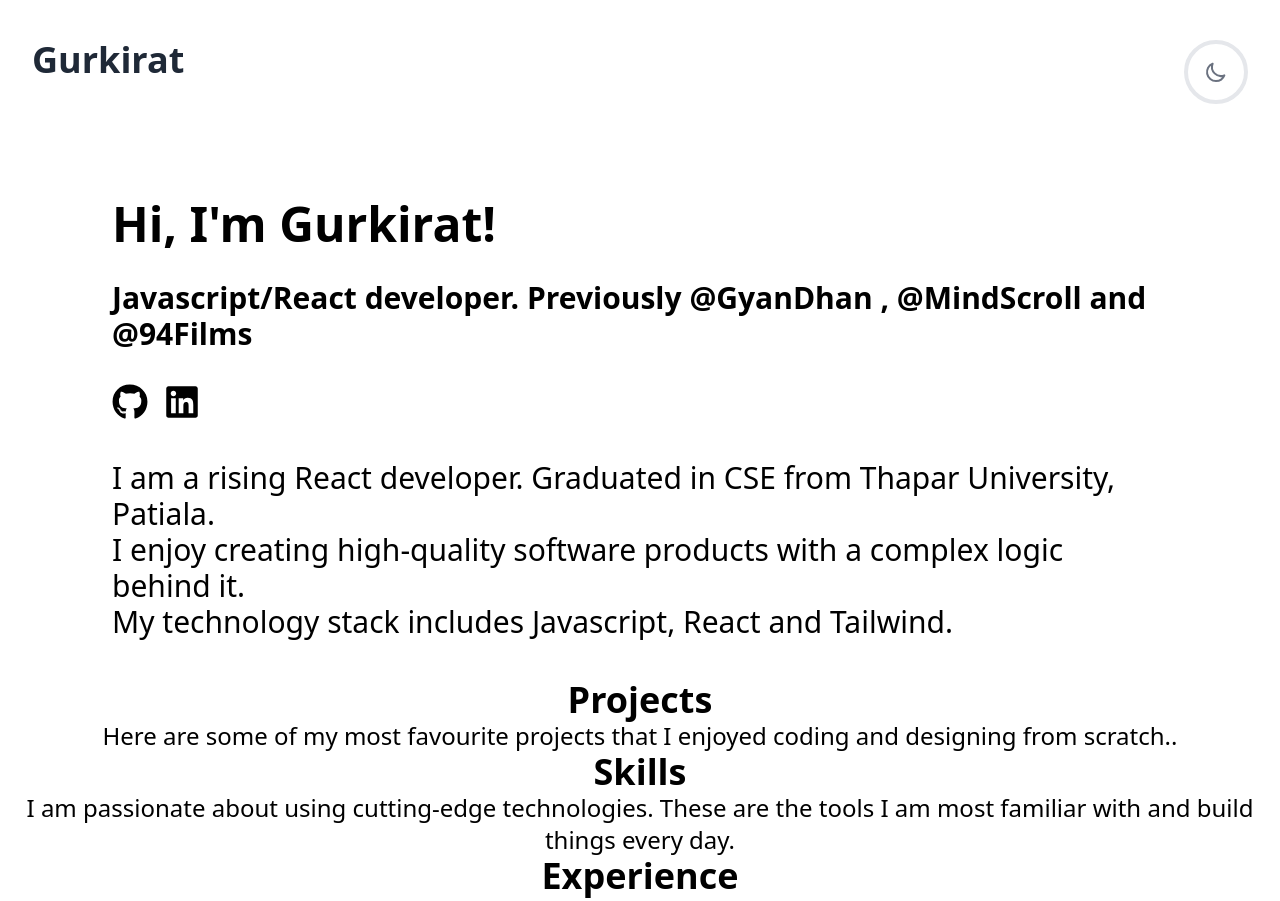
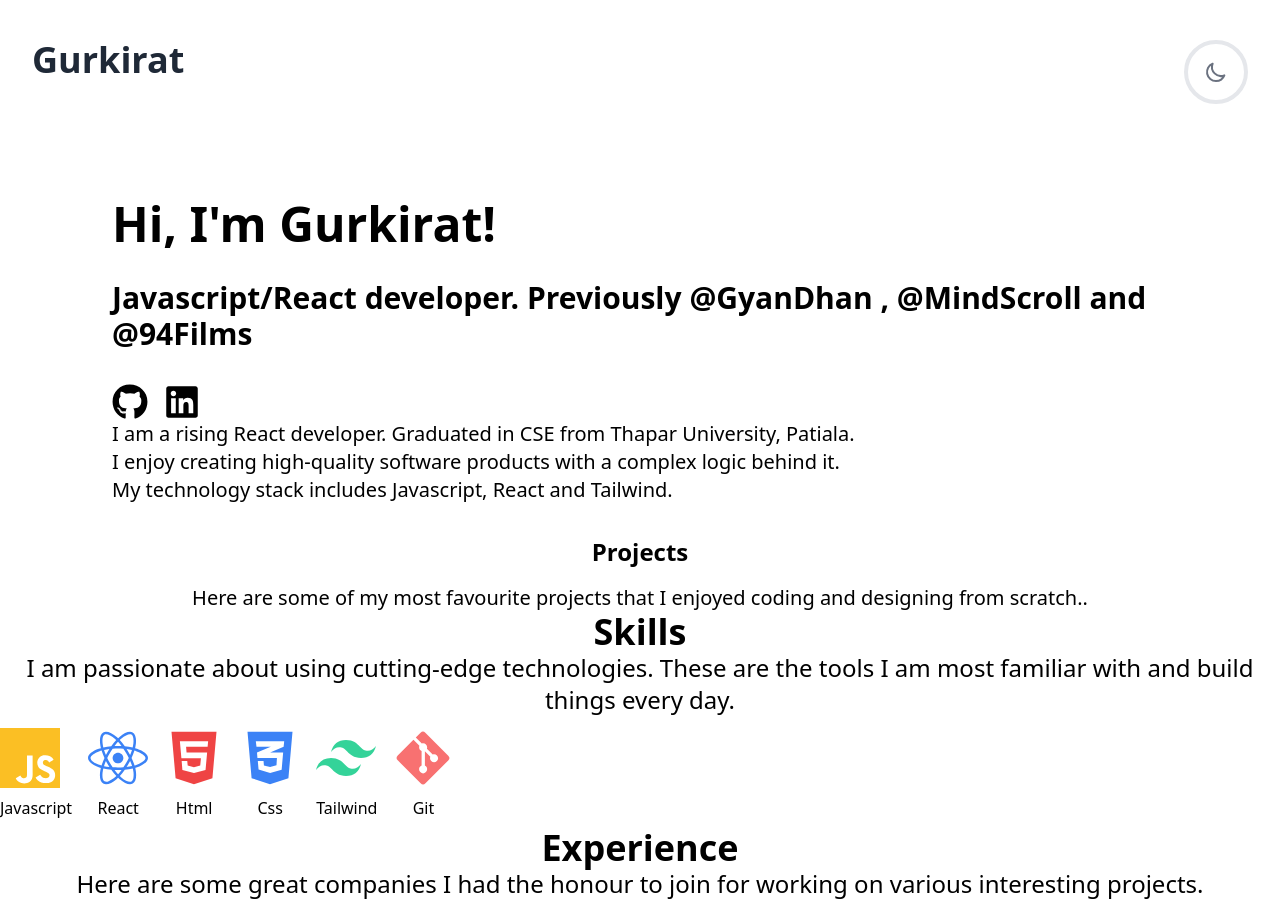
Before and after one commit to GurkiratSidhu/gurkirat-portfolio, a React (Create React App) app: page / in a window 1280 px wide. Shown: the top 901 px of the page. Built offline with nearby package versions, Linux system fonts and the light colour scheme.

Commit message:
added skill icons

```diff
--- a/src/Header.js
+++ b/src/Header.js
@@ -24,7 +24,7 @@ function Header() {
 					</div>
 				</div>
 
-				<div className="my-10 text-3xl ">
+				<div className="mb-8 text-base md:text-xl dark:text-white-700 text-black-700">
 					<p>
 						I am a rising React developer. Graduated in CSE from Thapar
 						University, Patiala.<br></br>I enjoy creating high-quality software
--- a/src/Projects.js
+++ b/src/Projects.js
@@ -4,8 +4,10 @@ function Projects() {
 	return (
 		<div>
 			<div className="dark:text-white">
-				<h1 className="text-4xl font-extrabold">Projects</h1>
-				<h2 className="text-2xl">
+				<h1 className="mb-4 text-2xl font-bold md:text-sectionHeader dark:text-white-900 text-black-900">
+					Projects
+				</h1>
+				<h2 className="text-base md:text-xl dark:text-white-700 text-black-700">
 					Here are some of my most favourite projects that I enjoyed coding and
 					designing from scratch..
 				</h2>
--- a/src/Skills.js
+++ b/src/Skills.js
@@ -1,4 +1,6 @@
 import React from "react";
+import { FaReact, FaHtml5, FaCss3Alt, FaGitAlt } from "react-icons/fa";
+import { SiTailwindcss, SiJavascript } from "react-icons/si";
 
 function Skills() {
 	return (
@@ -9,6 +11,56 @@ function Skills() {
 					I am passionate about using cutting-edge technologies. These are the
 					tools I am most familiar with and build things every day.
 				</h2>
+				<div className="flex space-x-4 text-6xl ">
+					<div className="block pt-3 pb-2 text-center rounded-md dark:bg-gray-900 bg-whiteTheme">
+						<div className="text-yellow-400">
+							<SiJavascript />
+						</div>
+						<p className="mt-2 text-base font-medium text-black-700 dark:text-white-700">
+							Javascript
+						</p>
+					</div>
+					<div className="block pt-3 pb-2 text-center rounded-md dark:bg-gray-900 bg-whiteTheme">
+						<div className="text-blue-500">
+							<FaReact />
+						</div>
+						<p className="mt-2 text-base font-medium text-black-700 dark:text-white-700">
+							React
+						</p>
+					</div>
+					<div className="block pt-3 pb-2 text-center rounded-md dark:bg-gray-900 bg-whiteTheme">
+						<div className="text-red-500">
+							<FaHtml5 />
+						</div>
+						<p className="mt-2 text-base font-medium text-black-700 dark:text-white-700">
+							Html
+						</p>
+					</div>
+					<div className="block pt-3 pb-2 text-center rounded-md dark:bg-gray-900 bg-whiteTheme">
+						<div className="text-blue-500">
+							<FaCss3Alt />
+						</div>
+						<p className="mt-2 text-base font-medium text-black-700 dark:text-white-700">
+							Css
+						</p>
+					</div>
+					<div className="block pt-3 pb-2 text-center rounded-md dark:bg-gray-900 bg-whiteTheme">
+						<div className="text-green-400">
+							<SiTailwindcss />
+						</div>
+						<p className="mt-2 text-base font-medium text-black-700 dark:text-white-700">
+							Tailwind
+						</p>
+					</div>
+					<div className="block pt-3 pb-2 text-center rounded-md dark:bg-gray-900 bg-whiteTheme">
+						<div className="text-red-400">
+							<FaGitAlt />
+						</div>
+						<p className="mt-2 text-base font-medium text-black-700 dark:text-white-700">
+							Git
+						</p>
+					</div>
+				</div>
 			</div>
 		</div>
 	);
```
